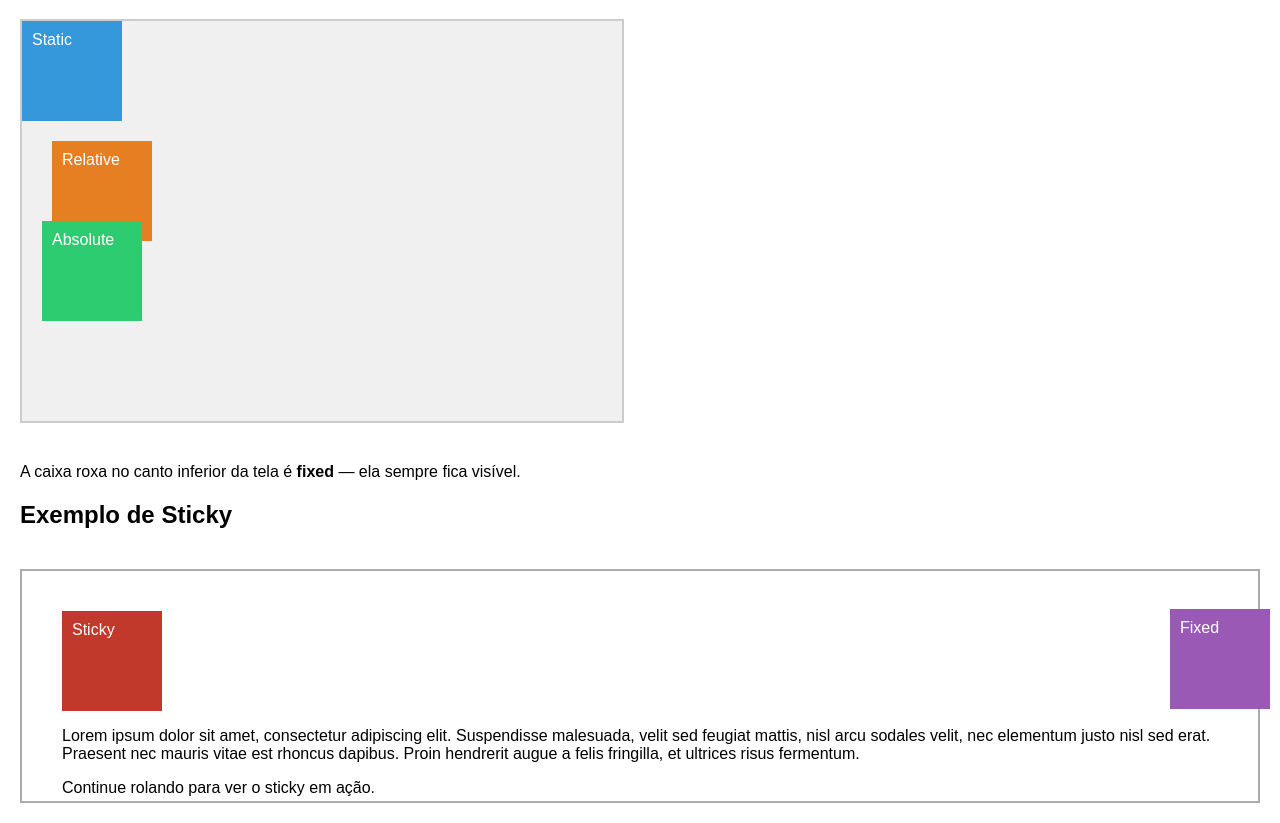
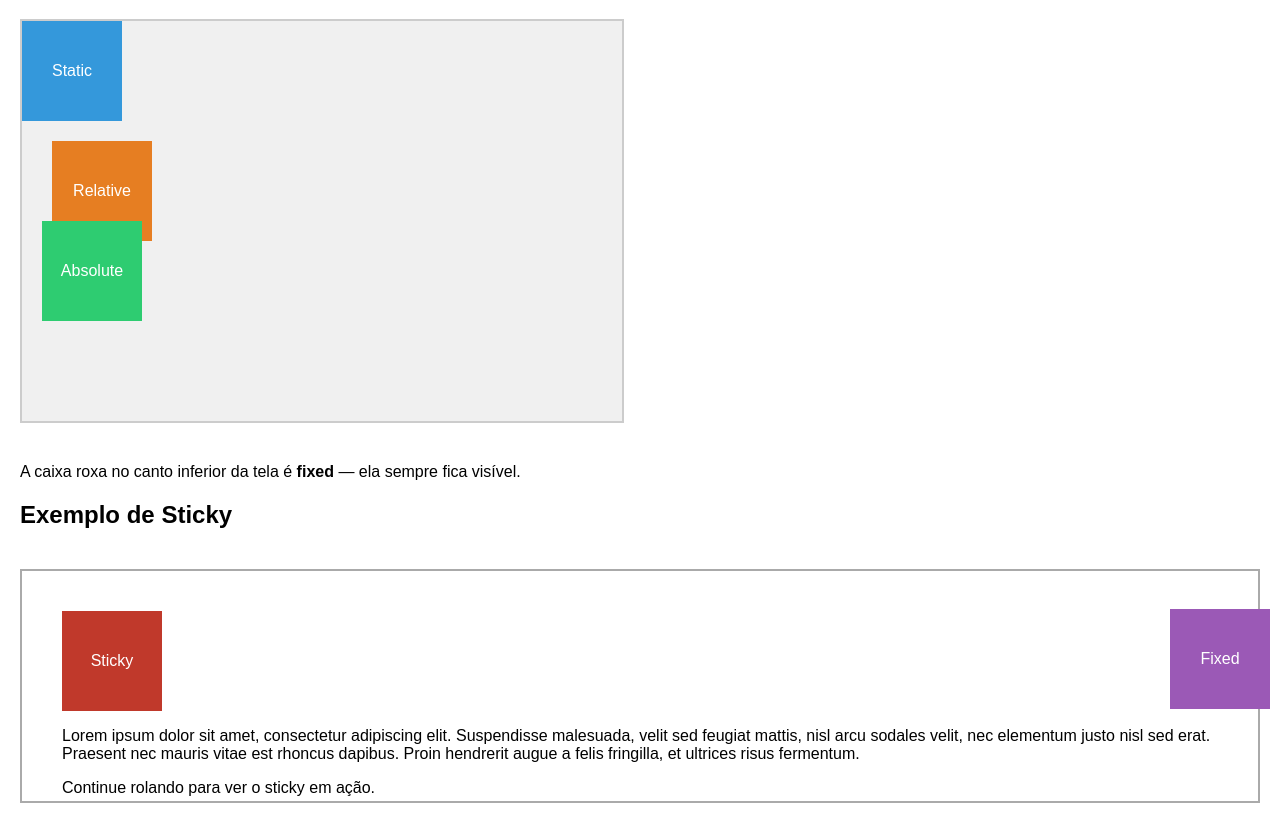
Before and after one commit to ferpegoraro/layout-css, a plain HTML site: page position/index.html in a window 1280 px wide. Shown: the part 81-904 px from the top of the page. Drawn offline with Linux system fonts and the light colour scheme.

Commit message:
mais testes

```diff
--- a/position/index.html
+++ b/position/index.html
@@ -29,6 +29,8 @@
             color: #fff;
             padding: 10px;
             box-sizing: border-box;
+            text-align: center;
+            line-height: 500%;
           }
 
           .static {
```
